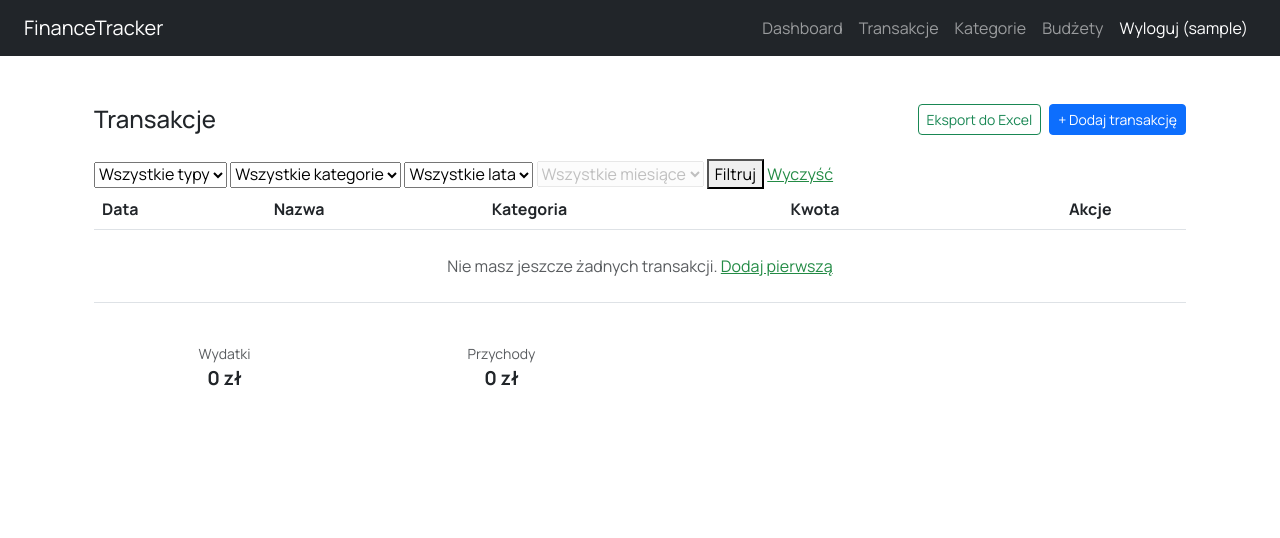
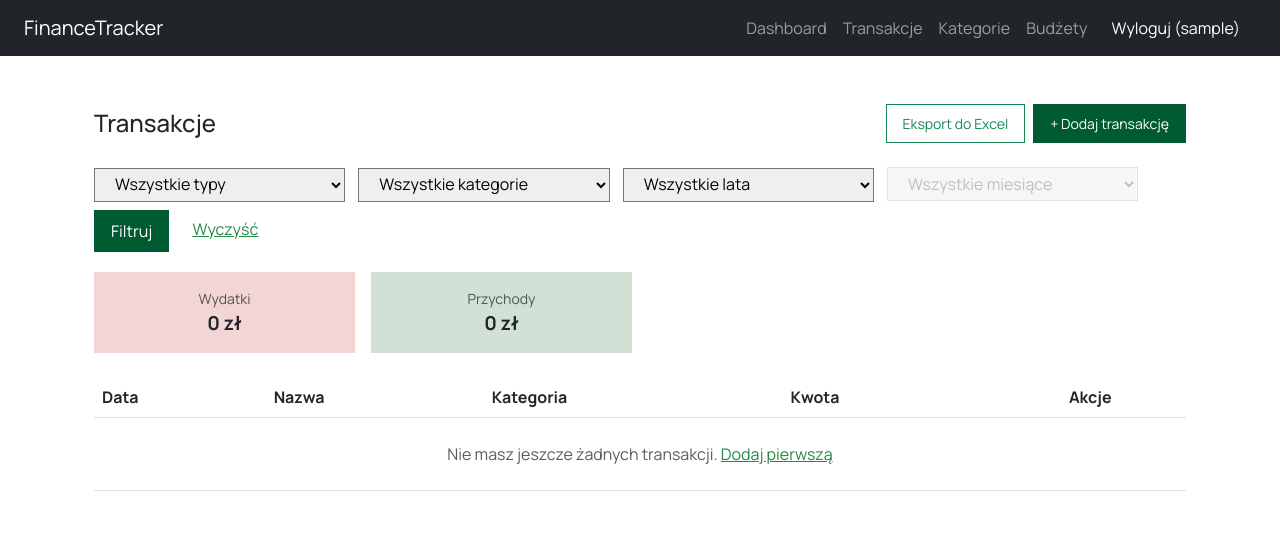
Before and after one commit to stasiekkneller-skwebs/KaizenFinTracker, a Django app: page /transactions/ in a window 1280 px wide. Shown: the top 538 px of the page. Run offline with Django 5.2, Linux system fonts and the light colour scheme; the visitor is signed in with stand-in values (Sample User, id 1); data that the repository does not hold is empty.

Commit message:
Dodałem dashboard style

```diff
--- a/static/css/style.css
+++ b/static/css/style.css
@@ -1,7 +1,12 @@
 :root {
     --bs-primary: #005a32;
+    --bs-danger: #d32f2f;
     --link-color: #238b45;
     --gray-bg: #fafafa;
+    --gray-border: #dadada;
+    --text-color: #333;
+    --light-green-bg: #d1e1d6;
+    --light-red-bg: #f3d5d5;
 }
 
 h1, h2, h3 {
@@ -17,9 +22,35 @@ a{
     color: var(--link-color);
 }
 
+.btn{
+    border-radius: 0px;
+    padding: 8px 16px !important;
+}
+
+.btn-primary{
+    border: 1px solid var(--bs-primary);
+    background-color: var(--bs-primary);
+    color: white;
+}
+
+.btn-primary:hover, .btn-primary:hover:focus {
+    border: 1px solid var(--bs-primary);
+    background-color: transparent;
+    color: var(--text-color);
+}
+
+
+.card{
+    border-radius: 0px;
+}
+
+
+
 .card-auth {
     background-color: var(--gray-bg);
 }
+
+
 
 .form-auth p {
     display: flex;
@@ -31,6 +62,60 @@ a{
     margin-bottom: 4px;
 }
 
+input{
+    border: 1px solid var(--gray-border);
+    border-radius: 0px;
+    padding: 8px 16px;
+}
+
+input:focus{
+    border: 1px solid var(--link-color) !important;
+    border-radius: 0px !important;
+    outline: none;
+}
+
+.errorlist li{
+    color: var(--bs-danger);
+}
+
 .form-auth input {
     width: 100%;
+
 }
+
+.filter-form select.filter-select{
+    margin-right: 10px;
+    padding: 4px 16px;
+    border-radius: 0px;
+    width: 23%;
+}
+
+.filter-form button{
+    margin-right: 20px;
+}
+
+.bg-light-red{
+    background-color: var(--light-red-bg);
+}
+
+.bg-light-green{
+    background-color: var(--light-green-bg);
+}
+
+.login-btn{
+    background-color: var(--link-color);
+    color: white;
+    border: 1px solid var(--link-color);
+}
+
+
+
+.login-btn:hover{
+    color: var(--link-color);
+    border: 1px solid var(--link-color);
+}
+
+nav .login-btn:hover{
+    color: white;
+    border-color: transparent;
+}
--- a/templates/base.html
+++ b/templates/base.html
@@ -35,7 +35,8 @@
                 </form>
             </li>
         {% else %}
-            <li class="nav-item"><a class="nav-link" href="{% url 'login' %}">Logowanie</a></li>
+            <li class="nav-item"><a class="nav-link btn
+                 login-btn" href="{% url 'login' %}">Logowanie</a></li>
             <li class="nav-item"><a class="nav-link" href="{% url 'register' %}">Rejestracja</a></li>
         {% endif %}
     </ul>
--- a/templates/tracker/transaction_list.html
+++ b/templates/tracker/transaction_list.html
@@ -17,7 +17,7 @@
         </div>
     </div>
 
-    <form method="get" class="filter-form">
+    <form method="get" class="filter-form w-100">
 
     <select name="type" class="filter-select">
         <option value="">Wszystkie typy</option>
@@ -53,13 +53,27 @@
         <option value="11" {% if request.GET.month == '11' %}selected{% endif %}>Listopad</option>
         <option value="12" {% if request.GET.month == '12' %}selected{% endif %}>Grudzień</option>
     </select>
-
-    <button class="button button-green" type="submit">Filtruj</button>
+<br/>
+<div class="filter-form-inner mt-2">
+    <button class="btn btn-primary" type="submit">Filtruj</button>
     <a href="?" class="button button-green-outline">Wyczyść</a>
-
+</div>
 </form>
-
-    <div class="card border-0 mb-4">
+<div class="row g-3 mt-1">
+        <div class="col-md-3 ">
+            <div class="card border-0 p-3 text-center bg-light-red">
+                <small class="text-muted">Wydatki</small>
+                <strong style="font-size: 1.2rem;" class="red-text">{{ total_expenses }} zł</strong>
+            </div>
+        </div>
+        <div class="col-md-3 ">
+            <div class="card border-0 p-3 text-center bg-light-green">
+                <small class="text-muted">Przychody</small>
+                <strong style="font-size: 1.2rem;" class="green-text">{{ total_incomes }} zł</strong>
+            </div>
+        </div>
+    </div>
+    <div class="card border-0 mb-4 mt-4">
         <div style="overflow-x: auto;">
             <table class="table table-hover mb-0">
                 <thead style="background-color: #00441b; color: white;">
@@ -114,20 +128,7 @@
         </div>
     </div>
 
-    <div class="row g-3">
-        <div class="col-md-3 ">
-            <div class="card border-0 p-3 text-center bg-light-red">
-                <small class="text-muted">Wydatki</small>
-                <strong style="font-size: 1.2rem;" class="red-text">{{ total_expenses }} zł</strong>
-            </div>
-        </div>
-        <div class="col-md-3 ">
-            <div class="card border-0 p-3 text-center bg-light-green">
-                <small class="text-muted">Przychody</small>
-                <strong style="font-size: 1.2rem;" class="green-text">{{ total_incomes }} zł</strong>
-            </div>
-        </div>
-    </div>
+
 
 </div>
 {% endblock %}
--- a/templates/users/login.html
+++ b/templates/users/login.html
@@ -12,7 +12,7 @@
                 <form method="post" class="form-auth">
     {% csrf_token %}
     {{ form.as_p }}
-    <button type="submit" class="btn btn-outline-dark w-100 mt-2">Zaloguj się</button>
+    <button type="submit" class="btn login-btn w-100 mt-2">Zaloguj się</button>
 </form>
 
                 <p class="mt-3 mb-0">
```
